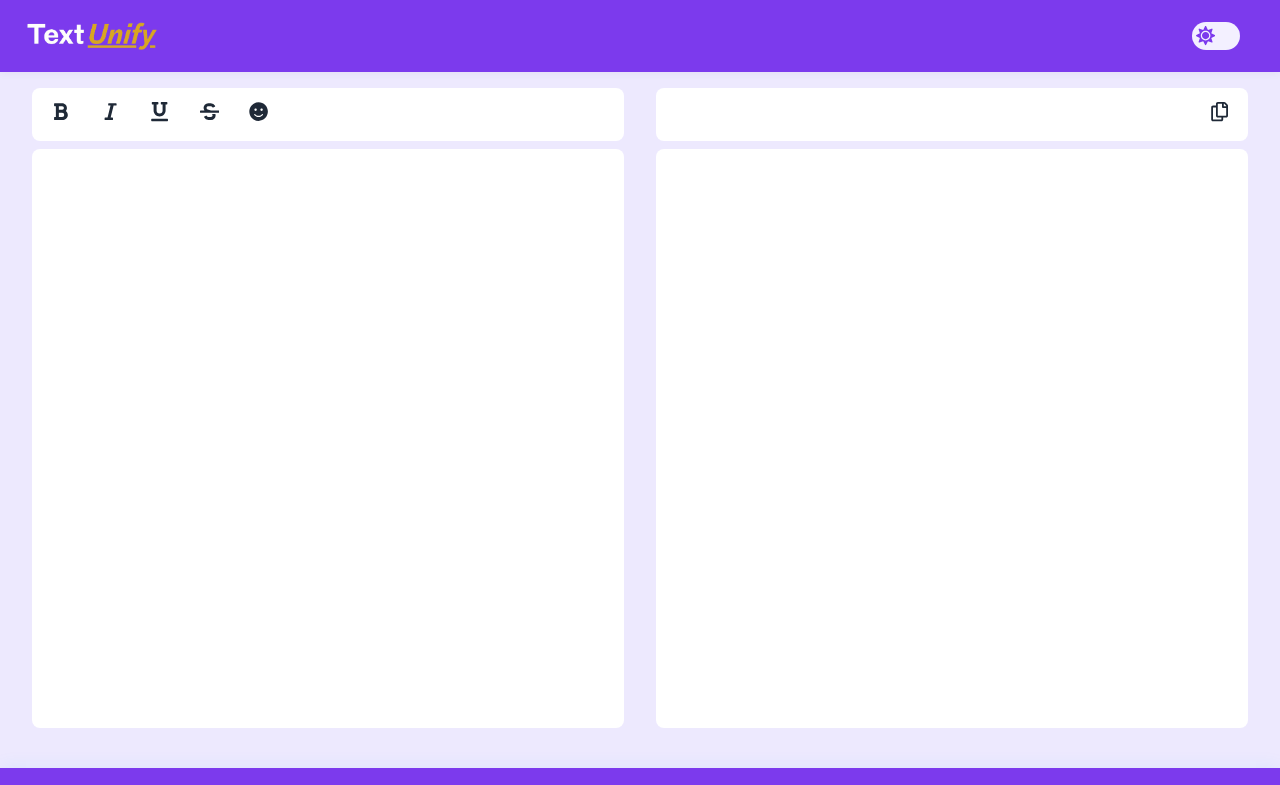
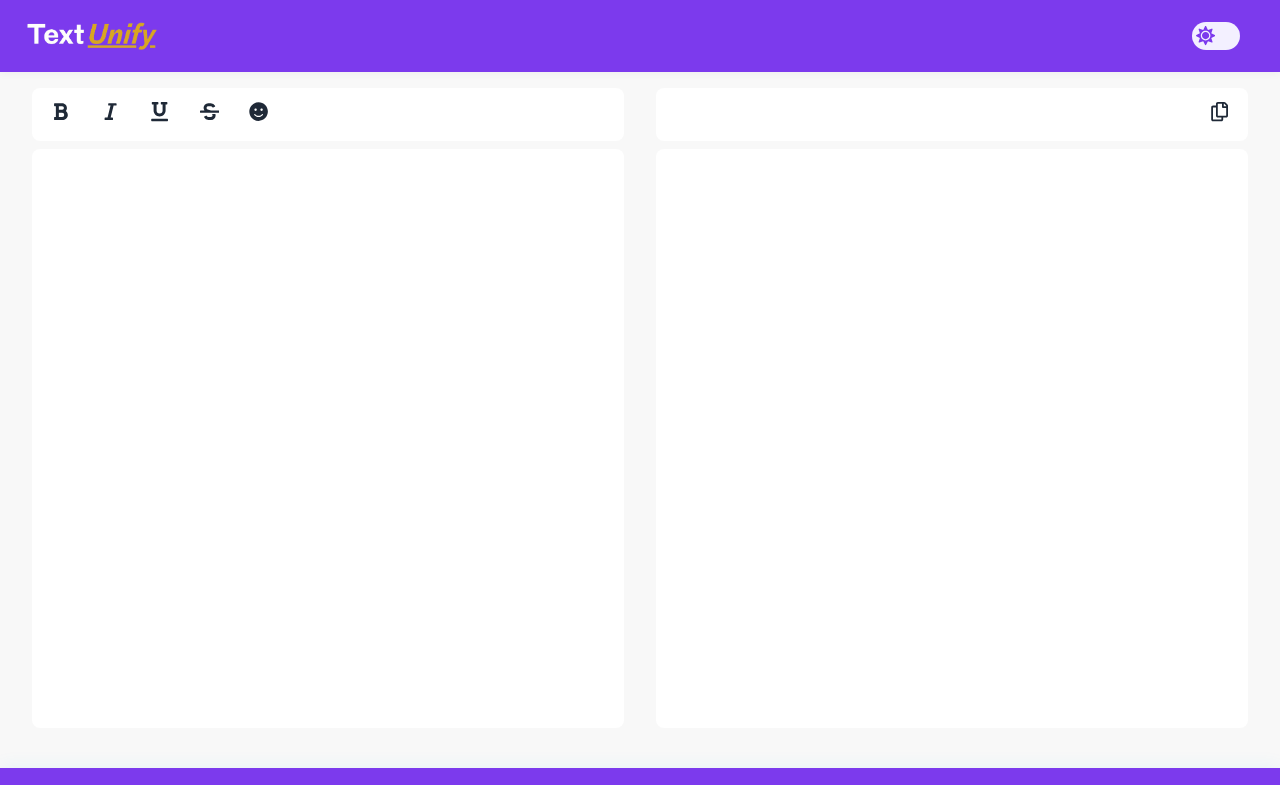
Before and after one commit to muhamadjawad/text-unify-web, a React (Vite) app: page / in a window 1280 px wide. Shown: the top 785 px of the page. Built offline with nearby package versions, Linux system fonts and the light colour scheme.

Commit message:
app bg color updated

```diff
--- a/src/index.css
+++ b/src/index.css
@@ -15,7 +15,7 @@
   /* Purple */
   --color-accent: #ede9fe;
   /* Light Purple for hover */
-  --color-bg: #f3f0ff;
+  --color-bg: #F8F8F8;
   /* Editor & Output Background */
   --color-bg-secondary: rgba(255, 255, 255, 0.5);
   /* For glassy UI */
@@ -32,13 +32,13 @@
 .dark {
   --color-primary: #7c3aed;
   --color-accent: #4c1d95;
-  --color-bg: #1e1b29;
+  --color-bg: #1A1A1A;
   --color-bg-secondary: rgba(30, 30, 40, 0.6);
   --color-text: #f1f5f9;
   --color-border: #4b5563;
   --gradient-bg: linear-gradient(to bottom right, #4c1d95, #6d28d9);
   --navbar-bg: var(--color-primary);
-    /* #1e1b29; */
+  /* #1e1b29; */
   --toggle-btn-bg: #1e1b29;
   --editor-bg: #000000
 }
@@ -47,7 +47,7 @@ body {
   margin: 0;
   min-width: 320px;
   min-height: 100vh;
-  background: var(--color-accent);
+  background: var(--color-bg);
   color: var(--color-text);
   display: flex;
   flex-direction: column;
```
